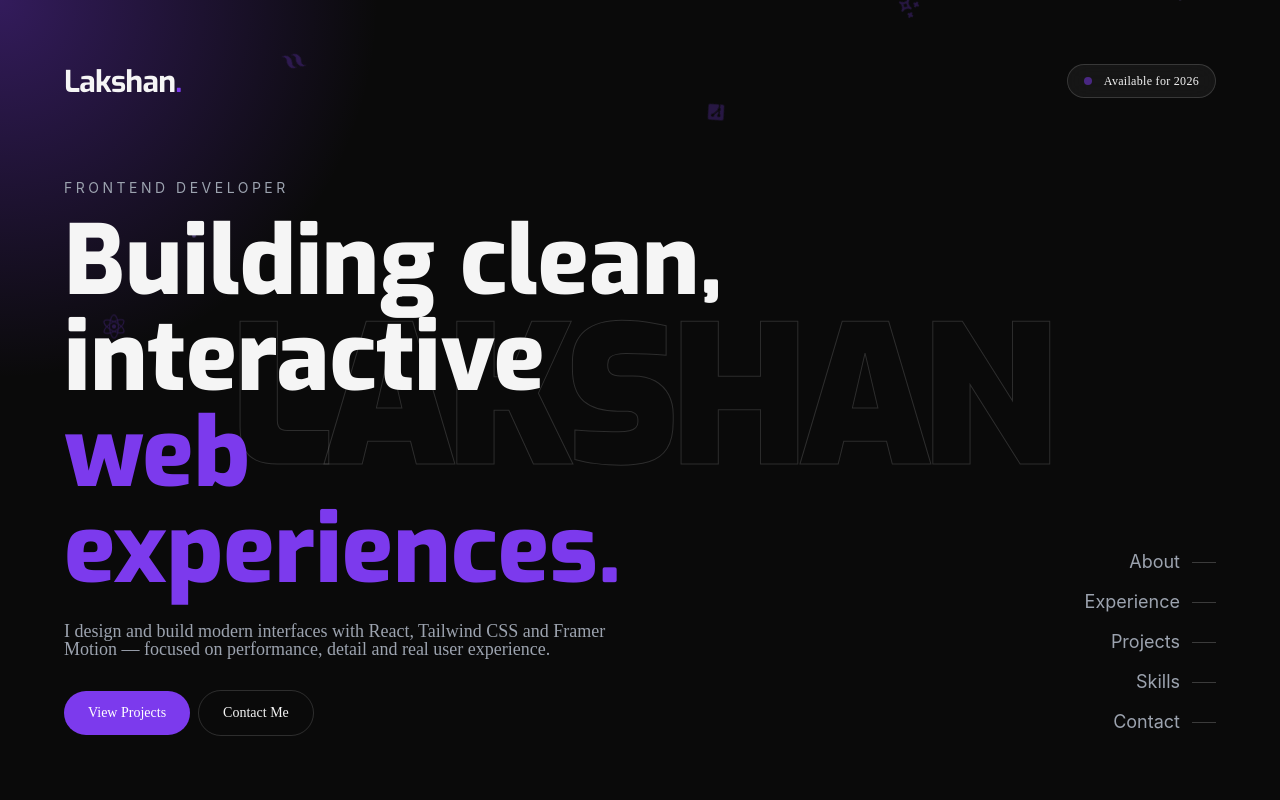
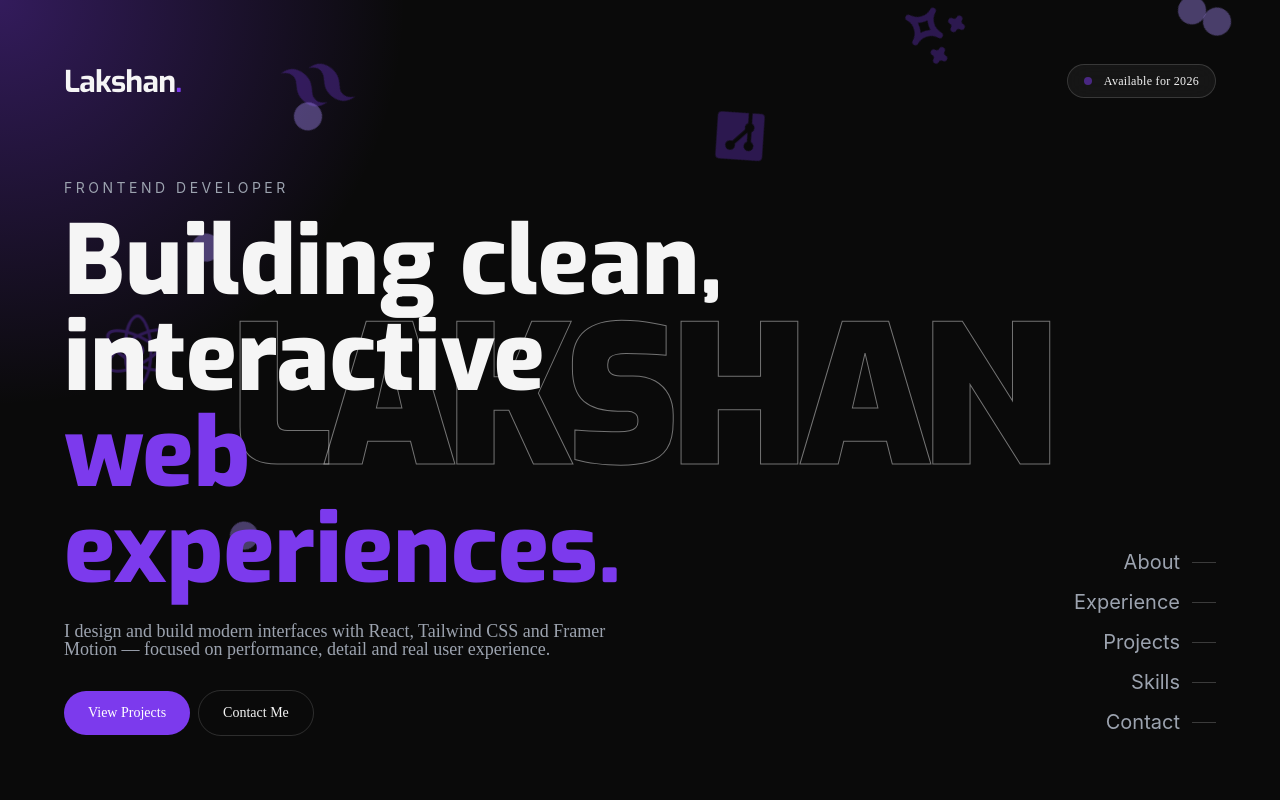
Before and after one commit to lakshan-beast/My-Portfolio, a React (Vite) app: page / in a window 1280 px wide. Shown: the top 800 px of the page. Built offline with nearby package versions, Linux system fonts and the light colour scheme; a web font is replaced by a local one.

Commit message:
feat: enhance AmbientFall component with additional icons and adjust Hero component styles for improved visual impact

```diff
--- a/src/components/AmbientFall.jsx
+++ b/src/components/AmbientFall.jsx
@@ -52,12 +52,19 @@ const items = [
   { icon: <FaGitAlt />, left: "55%", delay: 1.5, duration: 20 },
   { icon: <TbSparkles />, left: "70%", delay: 4.5, duration: 15 },
   { icon: <FaFigma />, left: "86%", delay: 7.5, duration: 19 },
+
   { icon: null, left: "15%", delay: 2, duration: 12 },
+  { icon: null, left: "23%", delay: 2, duration: 18 },
   { icon: null, left: "45%", delay: 5, duration: 17 },
+  { icon: null, left: "94%", delay: 5, duration: 11 },
   { icon: null, left: "63%", delay: 8, duration: 13 },
+  { icon: null, left: "37%", delay: 8, duration: 16 },
   { icon: null, left: "92%", delay: 3.5, duration: 21 },
+  { icon: null, left: "18%", delay: 3.5, duration: 2 },
   { icon: null, left: "30%", delay: 9, duration: 15 },
+  { icon: null, left: "65%", delay: 9, duration: 5 },
   { icon: null, left: "78%", delay: 6.5, duration: 18 },
+  { icon: null, left: "34%", delay: 6.5, duration: 38 },
 ];
 
 export default function AmbientFall() {
@@ -75,9 +82,9 @@ export default function AmbientFall() {
             animationDuration: `${item.duration}s`,
           }}>
           {item.icon ? (
-            <span className="text-2xl text-violet-brand/25">{item.icon}</span>
+            <span className="text-7xl text-violet-brand/30">{item.icon}</span>
           ) : (
-            <span className="block size-1 rounded-full bg-violet-soft/40" />
+            <span className="block size-7 rounded-full bg-violet-soft/40" />
           )}
         </span>
       ))}
--- a/src/components/Hero.jsx
+++ b/src/components/Hero.jsx
@@ -148,7 +148,7 @@ export default function Hero() {
   const spotlight = useMotionTemplate`
     radial-gradient(540px circle at ${springX}px ${springY}px,
     rgba(124, 58, 237, 0.36),
-    transparent 70%)
+    transparent 75%)
   `;
 
   const handleMouseMove = (event) => {
@@ -178,7 +178,7 @@ export default function Hero() {
           transition={{ duration: 1.2, ease: [0.22, 1, 0.36, 1] }}
           className="font-display text-[18vw] leading-none font-black tracking-tighter text-transparent uppercase select-none sm:text-[15vw]"
           style={{
-            WebkitTextStroke: "1px rgba(245, 245, 245, 0.15)",
+            WebkitTextStroke: "1px rgba(245, 245, 245, 0.45)",
           }}>
           Lakshan
         </motion.h2>
@@ -252,13 +252,14 @@ export default function Hero() {
           variants={fadeUp}
           initial="hidden"
           animate="visible"
+          transition={{ delay: 0.2 }}
           custom={3}
           className="hidden flex-col items-end gap-3 lg:flex">
           {navLinks.map((link) => (
             <a
               key={link.label}
               href={link.href}
-              className="group flex items-center gap-3 text-lg text-muted transition hover:text-paper">
+              className="group flex items-center gap-3 text-xl text-muted transition hover:text-paper">
               {link.label}
               <span className="h-px w-6 bg-white/20 transition-all group-hover:w-10 group-hover:bg-violet-brand" />
             </a>
```
